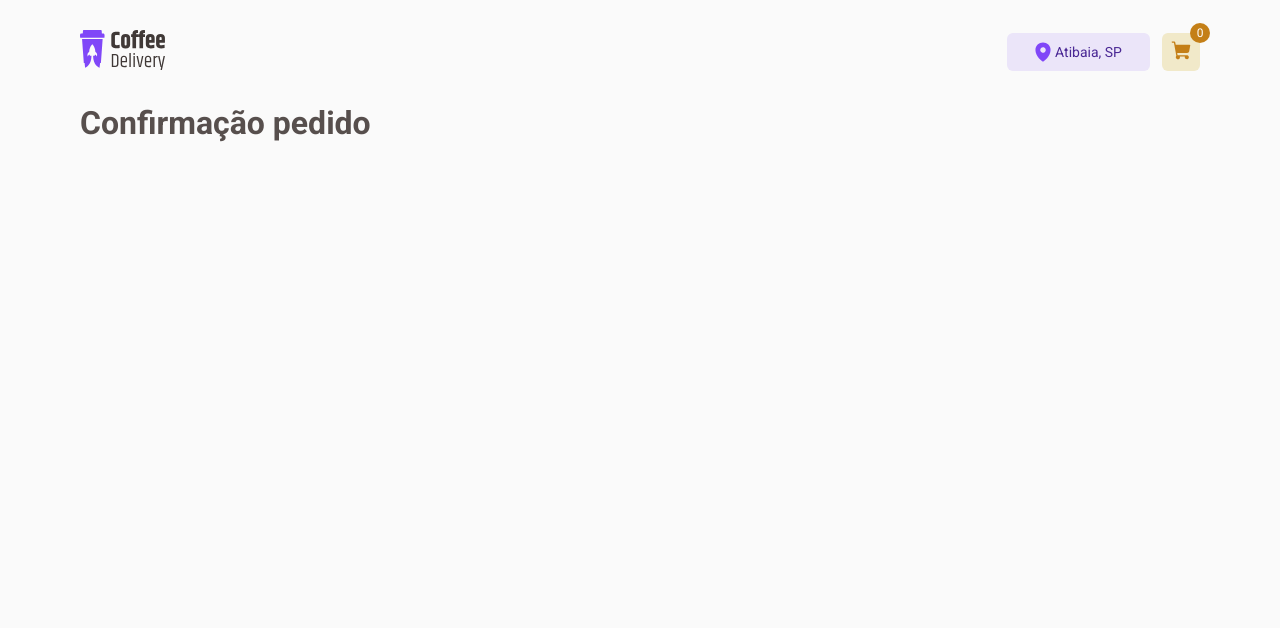
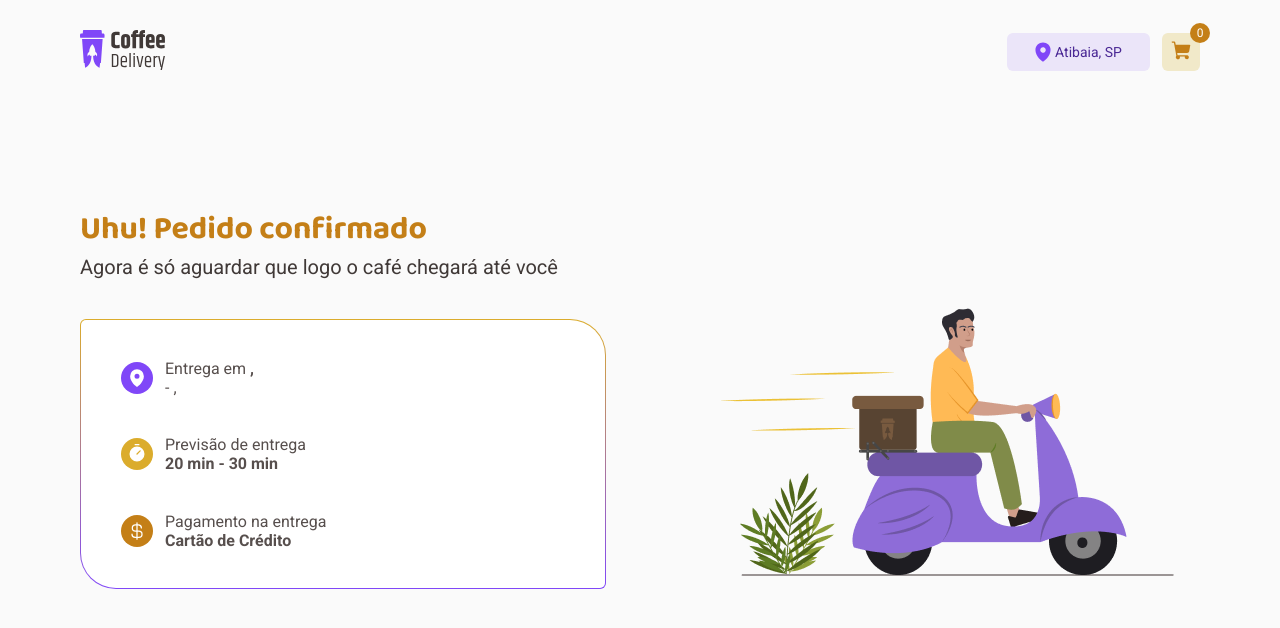
Before and after one commit to raissacmp/coffee-delivery, a React (Vite) app: page /order-placed in a window 1280 px wide. Shown: the top 628 px of the page. Built offline with nearby package versions, Linux system fonts and the light colour scheme.

Commit message:
feat: content page orderplaced

```diff
--- a/src/contexts/ProductsContext.tsx
+++ b/src/contexts/ProductsContext.tsx
@@ -17,6 +17,7 @@ export interface DataFormAdress {
   district: string;
   number: number;
   uf: string;
+  street: string;
 }
 
 interface ProductsSelectedContextType {
@@ -44,7 +45,6 @@ export function ProductsSelectedContextProvider({
     products: [],
   });
   const [dataForm, setDataForm] = useState({});
-  console.log("🚀 ~ file: ProductsContext.tsx:38 ~ dataForm", dataForm);
 
   const { products } = productsState;
 
--- a/src/pages/Checkout/components/Cart/index.tsx
+++ b/src/pages/Checkout/components/Cart/index.tsx
@@ -1,4 +1,5 @@
 import { useContext, useState } from "react";
+import { NavLink } from "react-router-dom";
 import { ProductsSelectedContext } from "../../../../contexts/ProductsContext";
 import { ProductSelecteds } from "./ProductsSelecteds";
 import { ContentCartProducts, MainCart, ProductsValuesCart } from "./styles";
@@ -34,6 +35,9 @@ export function Cart() {
           <strong>Total</strong>
           <strong>R${priceAmount}</strong>
         </ProductsValuesCart>
+        <NavLink to="/order-placed" title="Order Placed">
+          <span>Confirmar Pedido</span>
+        </NavLink>
       </div>
     </MainCart>
   );
--- a/src/pages/Checkout/components/FormAddress/index.tsx
+++ b/src/pages/Checkout/components/FormAddress/index.tsx
@@ -33,7 +33,11 @@ export function FormAddress() {
           placeholder="CEP"
           {...register("cep")}
         />
-        <InputFormStreet type="text" placeholder="Rua" />
+        <InputFormStreet
+          type="text"
+          placeholder="Rua"
+          {...register("street")}
+        />
         <FormAddressLines>
           <InputFormCepAndNumberAndDistrict
             type="number"
--- a/src/pages/OrderPlaced/index.tsx
+++ b/src/pages/OrderPlaced/index.tsx
@@ -1,3 +1,69 @@
+import { useContext } from "react";
+import { ProductsSelectedContext } from "../../contexts/ProductsContext";
+import CoffeConfirmation from "../../assets/coffee-confirmation.png";
+import {
+  ContainerOrderPlaced,
+  SubTitleOrderPlaced,
+  TitleOrderPlaced,
+  ContainerDatasOrderPlaced,
+  ImagecontainerOrderPlaced,
+  ContentDatasOrderPlaced,
+  ContainerIconeOrderPlacedDelivery,
+  ContainerIconeOrderPlacedTime,
+  ContainerIconeOrderPlacedPayment,
+} from "./styles";
+import { CurrencyDollar, MapPin, Timer } from "phosphor-react";
+
 export function OrderPlaced() {
-  return <h1>Confirmação pedido</h1>;
+  const { dataForm } = useContext(ProductsSelectedContext);
+
+  return (
+    <ContainerOrderPlaced>
+      <div>
+        <TitleOrderPlaced>Uhu! Pedido confirmado </TitleOrderPlaced>
+        <SubTitleOrderPlaced>
+          Agora é só aguardar que logo o café chegará até você
+        </SubTitleOrderPlaced>
+        <ContainerDatasOrderPlaced>
+          <ContentDatasOrderPlaced>
+            <ContainerIconeOrderPlacedDelivery>
+              <MapPin size={20} color="#fff" weight="fill" />
+            </ContainerIconeOrderPlacedDelivery>
+            <div>
+              <p>
+                Entrega em{" "}
+                <strong>
+                  {dataForm.street}, {dataForm.number}
+                </strong>
+              </p>
+              <p>
+                {dataForm.district} - {dataForm.city}, {dataForm.uf}
+              </p>
+            </div>
+          </ContentDatasOrderPlaced>
+          <ContentDatasOrderPlaced>
+            <ContainerIconeOrderPlacedTime>
+              <Timer size={20} color="#fff" weight="fill" />
+            </ContainerIconeOrderPlacedTime>
+            <div>
+              <p>Previsão de entrega</p>
+              <strong>20 min - 30 min</strong>
+            </div>
+          </ContentDatasOrderPlaced>
+          <ContentDatasOrderPlaced>
+            <ContainerIconeOrderPlacedPayment>
+              <CurrencyDollar size={20} color="#fff" weight="fill" />
+            </ContainerIconeOrderPlacedPayment>
+            <div>
+              <p>Pagamento na entrega</p>
+              <strong>Cartão de Crédito </strong>
+            </div>
+          </ContentDatasOrderPlaced>
+        </ContainerDatasOrderPlaced>
+      </div>
+      <ImagecontainerOrderPlaced>
+        <img src={CoffeConfirmation} />
+      </ImagecontainerOrderPlaced>
+    </ContainerOrderPlaced>
+  );
 }
--- a/src/pages/OrderPlaced/styles.ts
+++ b/src/pages/OrderPlaced/styles.ts
@@ -0,0 +1,78 @@
+import styled from "styled-components";
+
+export const ContainerOrderPlaced = styled.div`
+  display: flex;
+  justify-content: space-between;
+  margin-top: 6.25rem;
+`;
+
+export const TitleOrderPlaced = styled.h1`
+  color: ${(props) => props.theme["yellow-dark"]};
+  font-size: 2rem;
+  font-family: "Baloo 2";
+`;
+
+export const SubTitleOrderPlaced = styled.p`
+  color: ${(props) => props.theme["base-subtitle"]};
+  font-size: 1.25rem;
+`;
+
+export const ContainerDatasOrderPlaced = styled.div`
+  width: 32.875rem;
+  height: 16.875rem;
+  display: flex;
+  flex-direction: column;
+  background: linear-gradient(#fff, #fff) padding-box,
+    linear-gradient(#dbac2c, #8047f8) border-box;
+  border: 1px solid transparent;
+  border-radius: 0.375rem 2.25rem;
+  justify-content: space-evenly;
+  padding: 0 2.5rem;
+  margin-top: 2.5rem;
+
+  p {
+    color: ${(props) => props.theme["base-text"]};
+  }
+`;
+
+export const ContentDatasOrderPlaced = styled.div`
+  display: flex;
+  align-items: center;
+  gap: 0.75rem;
+`;
+
+export const BaseContainerIconeOrderPlaced = styled.div`
+  width: 2rem;
+  height: 2rem;
+  border-radius: 1000px;
+  display: flex;
+  align-items: center;
+  justify-content: center;
+`;
+
+export const ContainerIconeOrderPlacedDelivery = styled(
+  BaseContainerIconeOrderPlaced
+)`
+  background: ${(props) => props.theme["purple-default"]};
+`;
+
+export const ContainerIconeOrderPlacedTime = styled(
+  BaseContainerIconeOrderPlaced
+)`
+  background: ${(props) => props.theme["yellow-default"]};
+`;
+
+export const ContainerIconeOrderPlacedPayment = styled(
+  BaseContainerIconeOrderPlaced
+)`
+  background: ${(props) => props.theme["yellow-dark"]};
+`;
+
+export const ImagecontainerOrderPlaced = styled.div`
+  display: flex;
+  align-items: end;
+
+  img {
+    object-fit: none;
+  }
+`;
```
Also changed, not shown: src/assets/coffee-confirmation.png (added).
